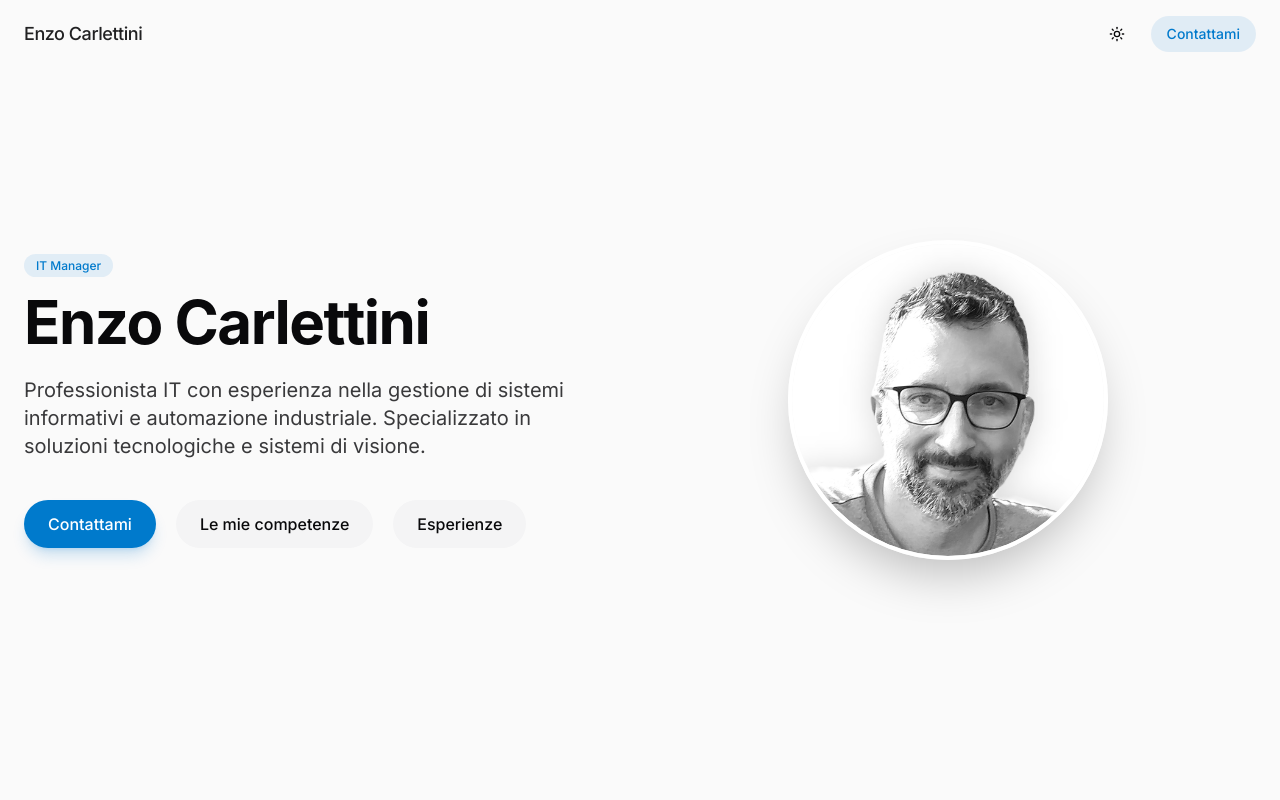
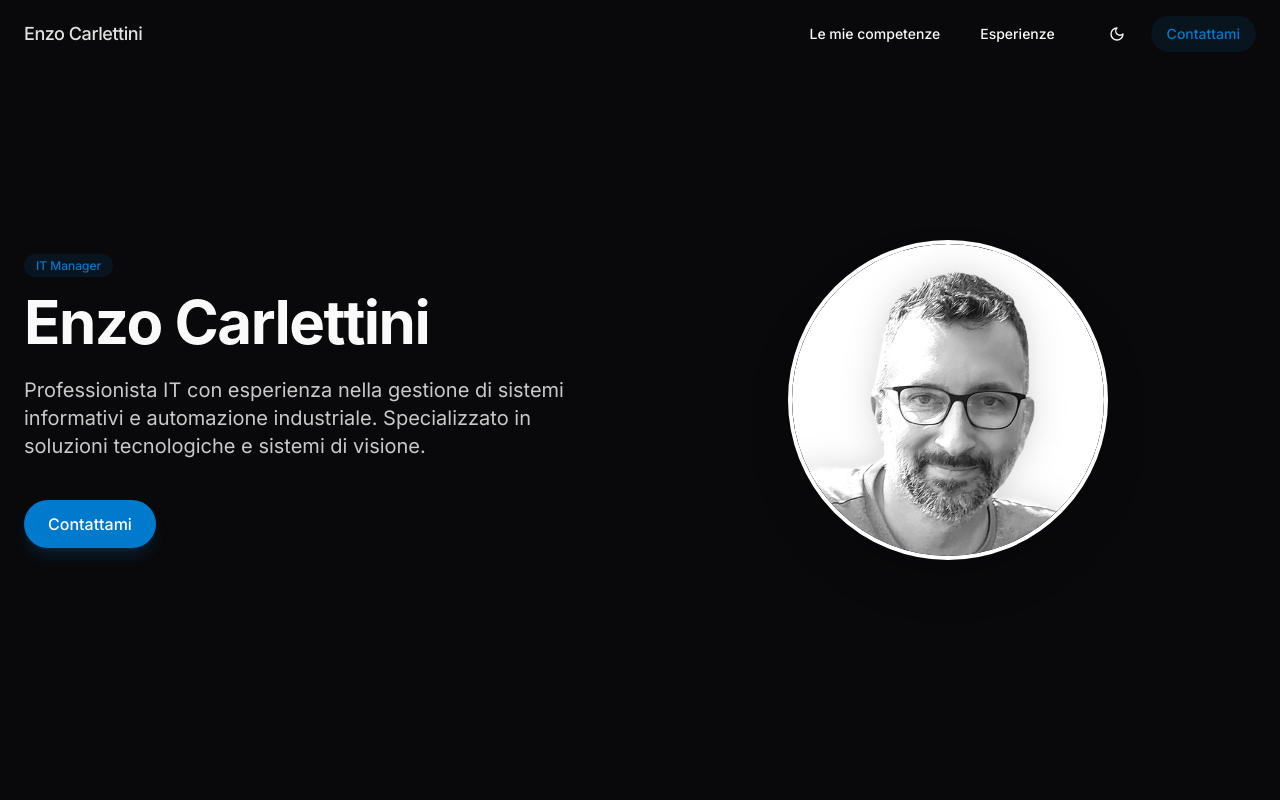
Before and after one commit to iamenzo83/personal-landing-connector, a React (Vite) app: page / in a window 1280 px wide. Shown: the top 800 px of the page. Built offline with nearby package versions, Linux system fonts and the light colour scheme.

Commit message:
Refactor: Update CTA and navigation menu
- Changed the call to action on the homepage to only include "Contattami".
- Moved "Le mie competenze" and "Esperienze" to the general navigation menu.
- Set the default theme to dark.

```diff
--- a/src/components/Header.tsx
+++ b/src/components/Header.tsx
@@ -29,6 +29,18 @@ const Header = () => {
     window.scrollTo(0, 0);
   };
 
+  const handleSkillsClick = (e) => {
+    e.preventDefault();
+    navigate('/#skills');
+    window.scrollTo(0, document.getElementById('skills')?.offsetTop || 0);
+  };
+
+  const handleExperienceClick = (e) => {
+    e.preventDefault();
+    navigate('/#experience');
+    window.scrollTo(0, document.getElementById('experience')?.offsetTop || 0);
+  };
+
   return (
     <header
       className={cn(
@@ -48,6 +60,23 @@ const Header = () => {
         </div>
 
         <div className="flex items-center space-x-4 animate-fade-in-down">
+          <nav className="hidden md:flex items-center space-x-4 mr-4">
+            <a
+              href="/#skills"
+              onClick={handleSkillsClick}
+              className="text-sm font-medium py-2 px-3 rounded-full hover:bg-accent/50 transition-apple"
+            >
+              Le mie competenze
+            </a>
+            <a
+              href="/#experience"
+              onClick={handleExperienceClick}
+              className="text-sm font-medium py-2 px-3 rounded-full hover:bg-accent/50 transition-apple"
+            >
+              Esperienze
+            </a>
+          </nav>
+
           <ThemeToggle />
 
           <button
--- a/src/components/ProfileSection.tsx
+++ b/src/components/ProfileSection.tsx
@@ -32,18 +32,6 @@ const ProfileSection = () => {
           >
             Contattami
           </a>
-          <a
-            href="#skills"
-            className="px-6 py-3 bg-secondary text-foreground font-medium rounded-full hover:bg-secondary/80 transition-apple"
-          >
-            Le mie competenze
-          </a>
-          <a
-            href="#experience"
-            className="px-6 py-3 bg-secondary text-foreground font-medium rounded-full hover:bg-secondary/80 transition-apple"
-          >
-            Esperienze
-          </a>
         </div>
       </motion.div>
 
--- a/src/components/ThemeProvider.tsx
+++ b/src/components/ThemeProvider.tsx
@@ -15,7 +15,7 @@ export function ThemeProvider({ children }: { children: React.ReactNode }) {
   }
 
   return (
-    <NextThemesProvider attribute="class" defaultTheme="system" enableSystem>
+    <NextThemesProvider attribute="class" defaultTheme="dark" enableSystem>
       {children}
     </NextThemesProvider>
   );
```
